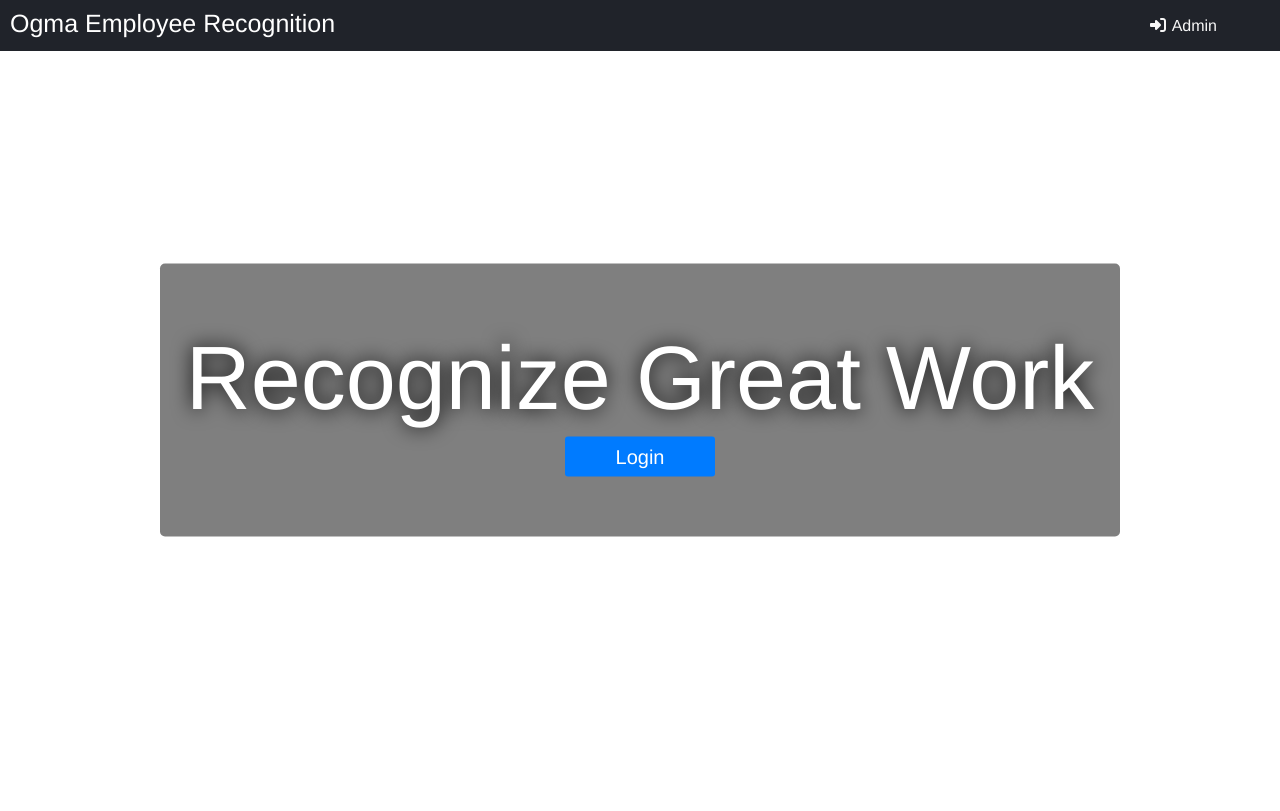
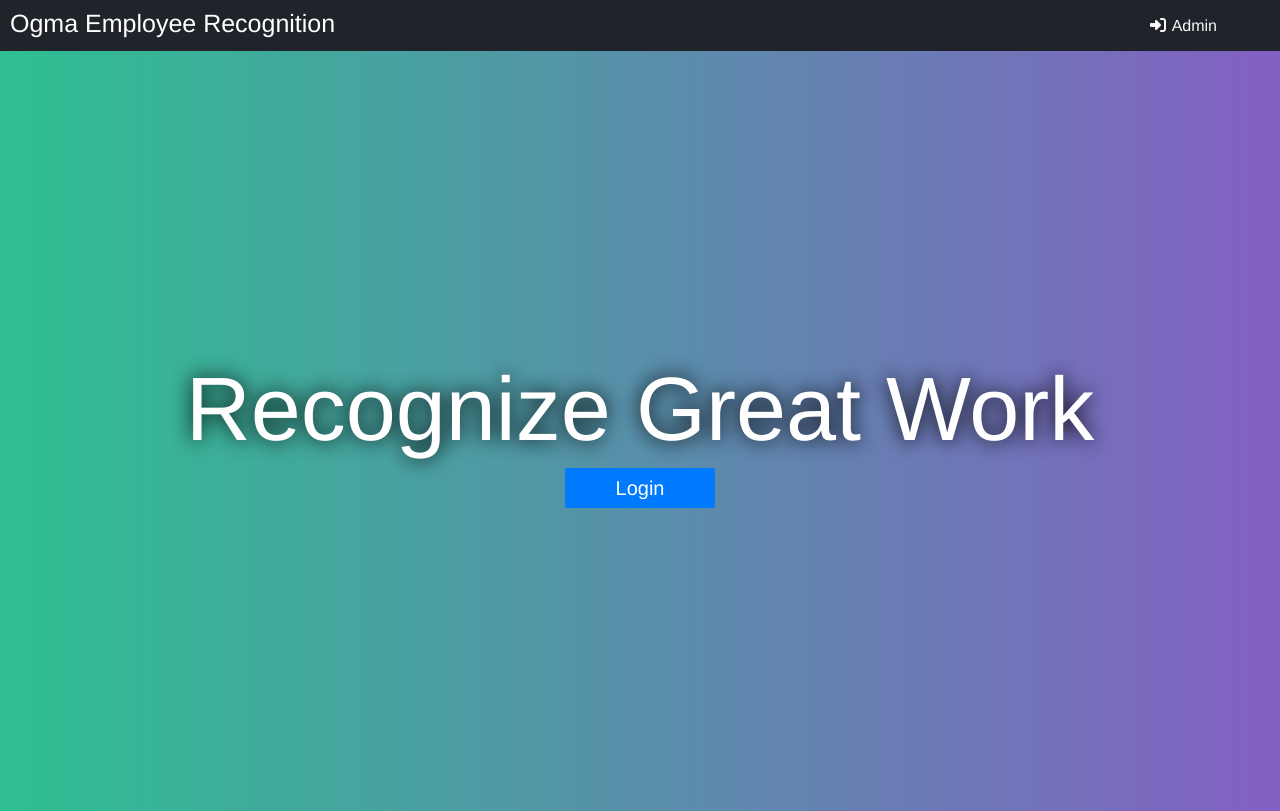
Before and after one commit to amac714/Employee_Recognition_Web_Portal, a React (Create React App) app in the folder client/: page / in a window 1280 px wide. Built offline with nearby package versions, Linux system fonts and the light colour scheme.

Commit message:
Replaced image with gradient

```diff
--- a/client/src/App.js
+++ b/client/src/App.js
@@ -33,7 +33,7 @@ class App extends Component {
           <Switch>
             {/* Add routes here */}
             <Route exact path="/" component={HomePage} />
-            <Route path="/userLogin" component={UserLogin} />
+            <Route path="/userLogin" component={UserLogin}/>
             <Route path="/userHomePage" component={UserHomePage} />
             <Route exact path="/admin" component={AdminLogin} />
             <Route path="/adminDash" component={AdminDashboard} />
@@ -43,8 +43,6 @@ class App extends Component {
             <Route path="/createUser" component={CreateUser} />
             <Route path="/adminViewUsers" component={ViewUsers} />
             <Route path="/resetPassword" component={ResetPassword} />
-            {/*<Route path="/updateUserInfo" component={UpdateUserInfo} />*/}
-            {/*<Route path="/designAward" component={DesignAward} />*/}
             <Route component={ErrorPage} />
           </Switch>
         </div>
--- a/client/src/components/home.js
+++ b/client/src/components/home.js
@@ -30,7 +30,6 @@ class HomePage extends Component {
   render() {
     return (
       <div className="home">
-        <div className="blurred--background">
           <div className="home--login">
             <h1 className="home--title">{this.state.textTitle}</h1>
             <Link to="/userLogin">
@@ -39,7 +38,6 @@ class HomePage extends Component {
               </Button>
             </Link>
           </div>
-        </div>
       </div>
     );
   }
--- a/client/src/components/userHomePage.js
+++ b/client/src/components/userHomePage.js
@@ -296,7 +296,7 @@ export default class UserHomePage extends Component {
         }
 
         return (
-            <Container fluid className="page">
+            <Container fluid>
                 <Row>
                     <Col xs="2" className="side_section">
                         <div className="side_section_date text-center">
--- a/client/src/components/userLogin.js
+++ b/client/src/components/userLogin.js
@@ -2,8 +2,8 @@
  * Description: The page where the user logs in. User will be directed to home screen upon successful login.
  * */
 
-import React, { Component } from 'react';
-import { Link } from 'react-router-dom';
+import React, {Component} from 'react';
+import {Link} from 'react-router-dom';
 import {
     Alert,
     Container,
@@ -43,7 +43,7 @@ class UserLogin extends Component {
                 })
                 //successful login attempt
                 .then(res => {
-          this.setState({ userToken: res.data.access_token, id: res.data.id });
+                    this.setState({userToken: res.data.access_token, id: res.data.id});
                     localStorage.setItem('username', this.state.username); //store username
                     localStorage.setItem('access_token', this.state.userToken); //store user's generated token
                     localStorage.setItem('id', this.state.id);
@@ -57,12 +57,12 @@ class UserLogin extends Component {
                 //unsuccesfful login attempt
                 .catch(error => {
                     console.log(error);
-          this.setState({ visible: true });
+                    this.setState({visible: true});
                 });
         } else if (this.state.username === '') {
-      this.setState({ validUN: true });
+            this.setState({validUN: true});
         } else if (this.state.password === '') {
-      this.setState({ validPW: true });
+            this.setState({validPW: true});
         }
     };
 
@@ -85,6 +85,7 @@ class UserLogin extends Component {
 
     render() {
         return (
+            <div className="userSigninPage">
                 <Container>
                     <div>
                         <Alert
@@ -98,11 +99,11 @@ class UserLogin extends Component {
                     </div>
                     <div className="login--form">
                         <div className="login--inner">
-            <Col sm="12" md={{ size: 6, offset: 3 }}>
+                            <Col sm="12" md={{size: 6, offset: 3}}>
                                 <h1 className="login--title">Sign In</h1>
                             </Col>
                             <Form onSubmit={this.handleSubmit}>
-              <Col sm="12" md={{ size: 6, offset: 3 }}>
+                                <Col sm="12" md={{size: 6, offset: 3}}>
                                     <FormGroup>
                                         <Input
                                             type="text"
@@ -119,7 +120,7 @@ class UserLogin extends Component {
                                         </FormFeedback>
                                     </FormGroup>
                                 </Col>
-              <Col sm="12" md={{ size: 6, offset: 3 }}>
+                                <Col sm="12" md={{size: 6, offset: 3}}>
                                     <FormGroup>
                                         <Input
                                             type="password"
@@ -136,18 +137,19 @@ class UserLogin extends Component {
                                         </FormFeedback>
                                     </FormGroup>
                                 </Col>
-              <Col sm="12" md={{ size: 6, offset: 3 }}>
+                                <Col sm="12" md={{size: 6, offset: 3}}>
                                     <Button color="primary" block className="input--form">
                                         Login
                                     </Button>
                                 </Col>
                             </Form>
-            <Col sm="12" md={{ size: 6, offset: 3 }}>
+                            <Col sm="12" md={{size: 6, offset: 3}}>
                                 <Link to="resetPassword" className="reset-pw">Reset Password?</Link>
                             </Col>
                         </div>
                     </div>
                 </Container>
+            </div>
         );
     }
 }
--- a/client/src/components/userViewGivenAwards.js
+++ b/client/src/components/userViewGivenAwards.js
@@ -117,7 +117,7 @@ class UserViewMyAwards extends Component {
         return (
             <Container>
                 <h2 className="text-center section_header">Given Awards</h2>
-                <Table bordered striped responsive className="text-center award_table">
+                <table className="text-center award_table">
                     <thead>
                     <tr>
                         <th>Award Type</th>
@@ -128,7 +128,7 @@ class UserViewMyAwards extends Component {
                     </tr>
                     </thead>
                     <tbody>{this.props.awards.map(this.getAwardData)}</tbody>
-                </Table>
+                </table>
             </Container>
         );
     }
--- a/client/src/styles/components/_forms.scss
+++ b/client/src/styles/components/_forms.scss
@@ -4,6 +4,7 @@
   width: 50%;
   margin: 0 auto;
   margin-top: 10%;
+  background: white;
 }
 
 .login--inner {
@@ -36,3 +37,12 @@
 .reset-pw {
   font-size: $s-size;
 }
+
+
+.userSigninPage {
+  display: flex;
+  height: 95vh;
+  background: #8360c3; /* fallback for old browsers */
+  background: -webkit-linear-gradient(to right, #2ebf91, #8360c3); /* Chrome 10-25, Safari 5.1-6 */
+  background: linear-gradient(to right, #2ebf91, #8360c3); /* W3C, IE 10+/ Edge, Firefox 16+, Chrome 26+, Opera 12+, Safari 7+ */
+}
--- a/client/src/styles/components/_homePage.scss
+++ b/client/src/styles/components/_homePage.scss
@@ -2,9 +2,11 @@
   align-items: center;
   background-size: cover;
   display: flex;
-  //height: 95vh;
+  height: 95vh;
   justify-content: center;
-
+  background: #8360c3; /* fallback for old browsers */
+  background: -webkit-linear-gradient(to right, #2ebf91, #8360c3); /* Chrome 10-25, Safari 5.1-6 */
+  background: linear-gradient(to right, #2ebf91, #8360c3); /* W3C, IE 10+/ Edge, Firefox 16+, Chrome 26+, Opera 12+, Safari 7+ */
 }
 
 .home--title {
@@ -23,21 +25,3 @@
 .home--login {
   text-align: center;
 }
-
-.blurred--background {
-  background-color: rgb(0, 0, 0); /* Fallback color */
-  background-color: rgba(0, 0, 0, 0.5); /* Black w/opacity/see-through */
-  color: white;
-  font-weight: bold;
-  border-radius: 5px;
-  //border: 2px solid #f1f1f1;
-  position: absolute;
-  top: 50%;
-  left: 50%;
-  transform: translate(-50%, -50%);
-  z-index: 2;
-  width: 75%;
-  padding: 60px 0;
-  text-align: center;
-  //font-size: 9rem;
-}
--- a/client/src/styles/components/_userHomePage.scss
+++ b/client/src/styles/components/_userHomePage.scss
@@ -2,6 +2,13 @@ html, body {
   width: 100%;
   height: 100%;
   position: absolute;
+
+
+  background: #8360c3; /* fallback for old browsers */
+  background: -webkit-linear-gradient(to right, rgba(46, 191, 145, .5), rgba(131, 96, 195, .5)); /* Chrome 10-25, Safari 5.1-6 */
+  background: linear-gradient(to right, rgba(46, 191, 145, .1), rgba(131, 96, 195, .1)); /* W3C, IE 10+/ Edge, Firefox 16+, Chrome 26+, Opera 12+, Safari 7+ */
+
+  padding-bottom: 95vh;
 }
 
 .side_section {
@@ -48,7 +55,7 @@ html, body {
 
 .side_section_stats {
   padding-top: 90px;
-  padding-bottom: 18vh;
+  padding-bottom: 5vh;
 }
 
 .side_section_stats h2 {
@@ -64,6 +71,12 @@ html, body {
 
 
 
+
+.award_table {
+  width: 100%;
+}
+
+
 .award_table thead {
   font-size: .85em;
   font-weight: bold;
@@ -72,6 +85,25 @@ html, body {
 .award_data th {
   font-weight: normal;
 }
+
+
+.award_table th, tr, td, Table {
+    border: 1px solid black;
+}
+
+.award_table thead{
+    background-color: #CCCCCC;
+
+}
+
+.award_table tbody {
+  background-color: #E8E8E8;
+}
+
+
+
+
+
 
 
 .input_width {
```
Lines whose indentation alone changed are shown as unchanged.
